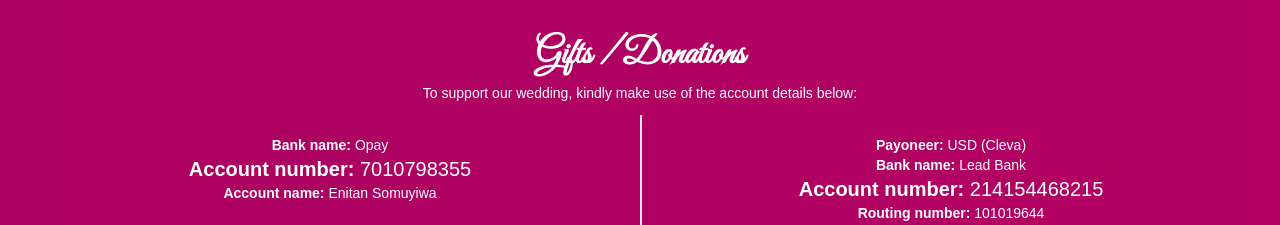
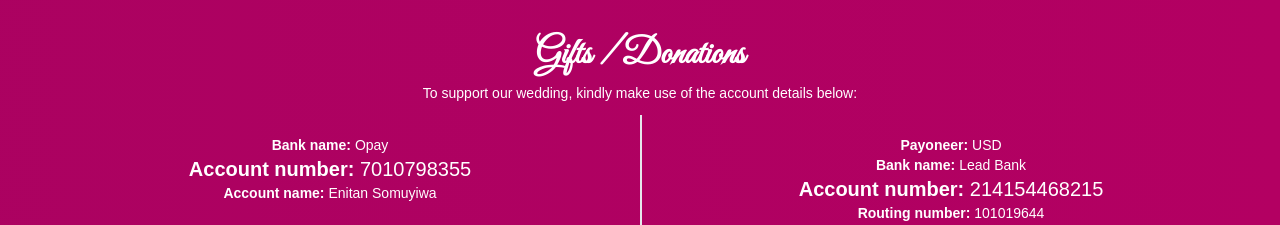
Before and after one commit to SAM-BAMKOLE/IfeEni25, a Vue app: page / in a window 1280 px wide. Shown: the part 3900-4125 px from the top of the page. Built offline with nearby package versions, Linux system fonts and the light colour scheme.

Commit message:
removed 'cleva'

```diff
--- a/src/pages/HomePage.vue
+++ b/src/pages/HomePage.vue
@@ -219,7 +219,7 @@ const handleSubmit = () => {
                 <p><b>Narration:</b> IfehEni25</p>
             </div> -->
             <div class="p-5 text-center">
-                <p><b>Payoneer:</b> USD (Cleva)</p>
+                <p><b>Payoneer:</b> USD</p>
                 <p><b>Bank name:</b> Lead Bank</p>
                 <h6 class="text-xl"><b>Account number:</b> 214154468215</h6>
                 <h6 class=""><b>Routing number:</b> 101019644</h6>
```
